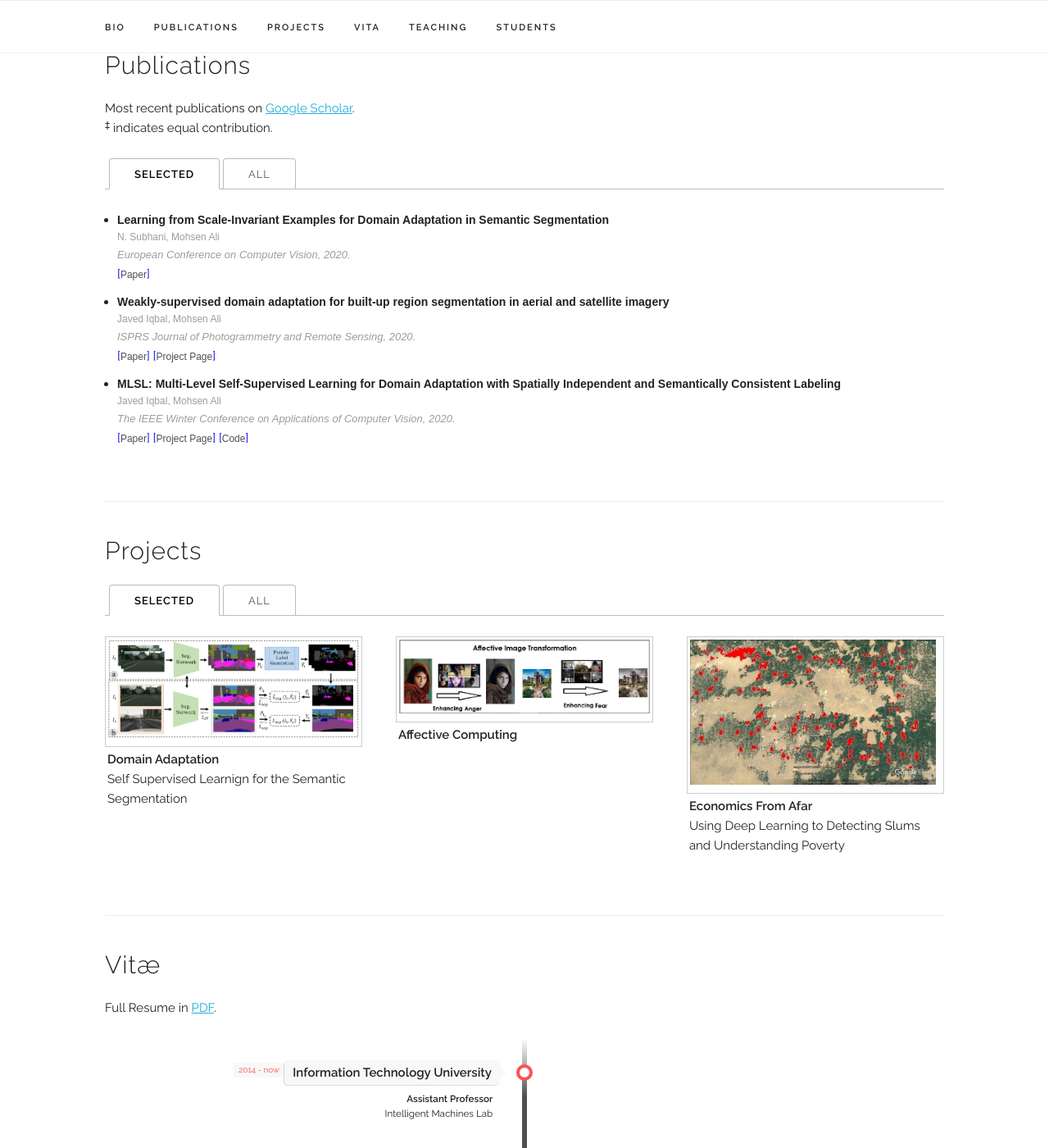
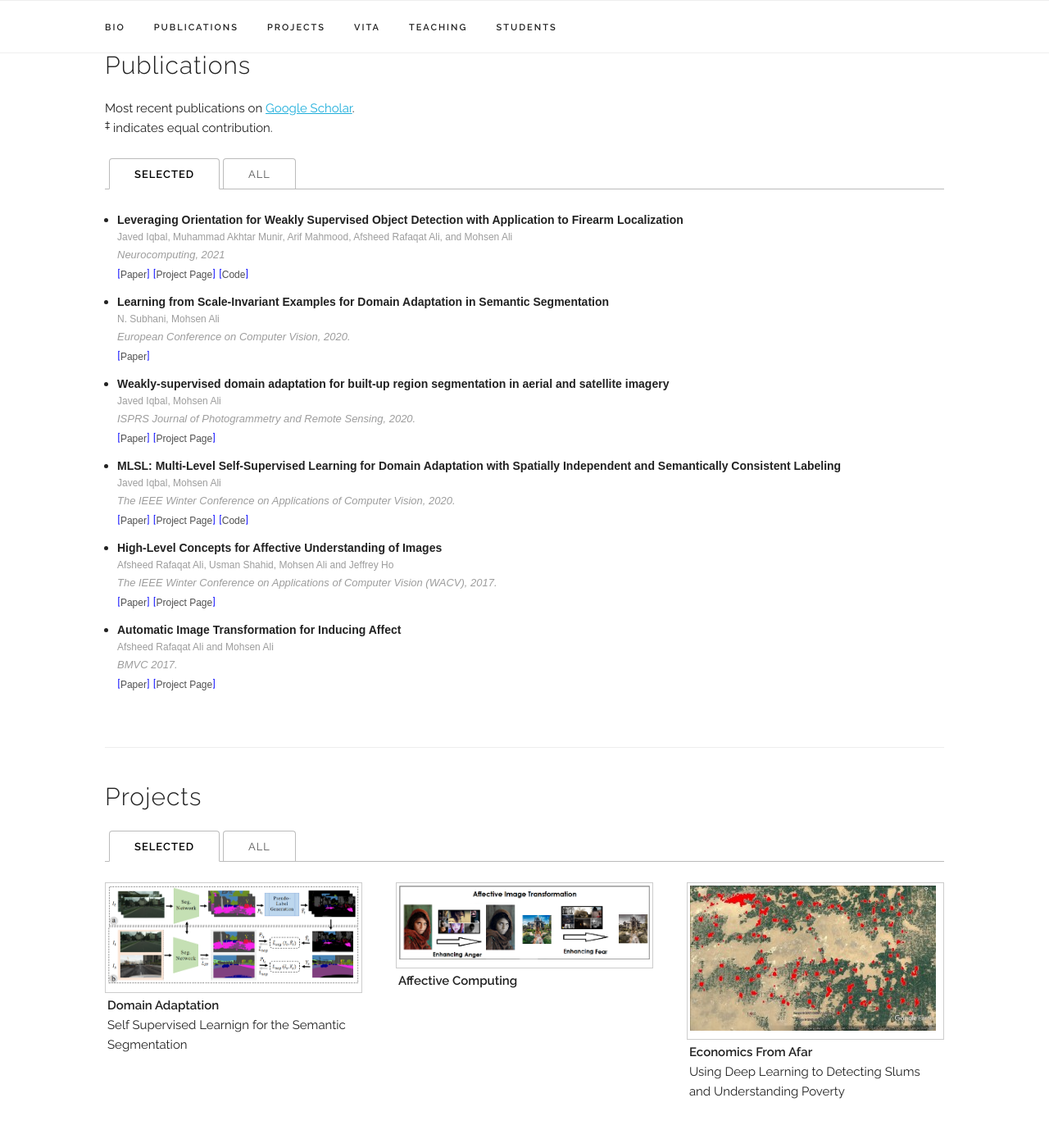
Before and after one commit to mohsenali/mohsenali.github.io, a Jekyll site: the page built from index.html, in a window 1280 px wide and 1400 px high, scrolled down 829 px. Shown: the whole window at 82% size. Built offline with Jekyll 4.4.1, drawn with Linux system fonts in a browser that asks for light colours; some web fonts are replaced.

Commit message:
adding more papers

```diff
--- a/_data/publications.yaml
+++ b/_data/publications.yaml
@@ -1,4 +1,21 @@
 papers:
+
+  - title: "Leveraging Orientation for Weakly Supervised Object Detection with Application to Firearm Localization"
+    authors: "Javed Iqbal, Muhammad Akhtar Munir, Arif Mahmood, Afsheed Rafaqat Ali, and Mohsen Ali"
+    venue: "Neurocomputing, 2021"
+    paper_pdf: "https://arxiv.org/pdf/1904.10032"
+    page: "http://im.itu.edu.pk/orientation-aware-firearms-detection/"
+    code: "https://github.com/makhtar17004/orientation-aware-firearm-detection"
+    dataset: "http://im.itu.edu.pk/orientation-aware-firearms-detection/"
+    year: "2021"
+    selected: y
+
+  - title: “Optimal school site selection in Urban areas using deep neural networks"
+    authors: “Nimra Zaheer, Saeed-Ul Hassan, Mohsen Ali, Mudassir Shabbir”
+    venue: “Journal of Ambient Intelligence and Humanized Computing, 2021”
+    year: 2021
+    paper_pdf: “https://link.springer.com/article/10.1007%2Fs12652-021-02903-9”
+    selected: n
 
   - title: "Learning from Scale-Invariant Examples for Domain Adaptation in Semantic Segmentation"
     authors: "N. Subhani, Mohsen Ali"
@@ -23,3 +40,27 @@ papers:
     code: "https://github.com/engrjavediqbal/MLSL"
     year: "2020"
     selected: y
+
+  - title: "Localizing Firearm Carriers By Identifying Human-Object Pairs"
+    authors: Abdul Basit, Muhammad Akhtar Munir, Mohsen Ali, Naoufel Werghi, Arif Mahmood
+    venue: "IEEE International Conference on Image Processing."
+    paper_pdf: https://ieeexplore.ieee.org/stamp/stamp.jsp?tp=&arnumber=9190886
+    page: "http://im.itu.edu.pk/localizing-firearm-carriers/"
+    year: "2020"
+    selected: n
+
+  - title: "High-Level Concepts for Affective Understanding of Images"
+    authors: "Afsheed Rafaqat Ali, Usman Shahid, Mohsen Ali and Jeffrey Ho"
+    venue: "The IEEE Winter Conference on Applications of Computer Vision (WACV),  2017."
+    paper_pdf: "https://ieeexplore.ieee.org/abstract/document/7926664"
+    page: "http://im.itu.edu.pk/high-level-concepts-for-affective-understanding-of-images/"
+    year: "2017"
+    selected: y
+
+  - title: "Automatic Image Transformation for Inducing Affect"
+    authors: "Afsheed Rafaqat Ali and Mohsen Ali"
+    venue: "BMVC 2017."
+    paper_pdf: "https://www.researchgate.net/profile/Mohsen_Ali4/publication/332813634_Automatic_Image_transformation_for_inducing_affect"
+    page: "http://im.itu.edu.pk/affective-image-transfer//"
+    year: "2017"
+    selected: y
```
